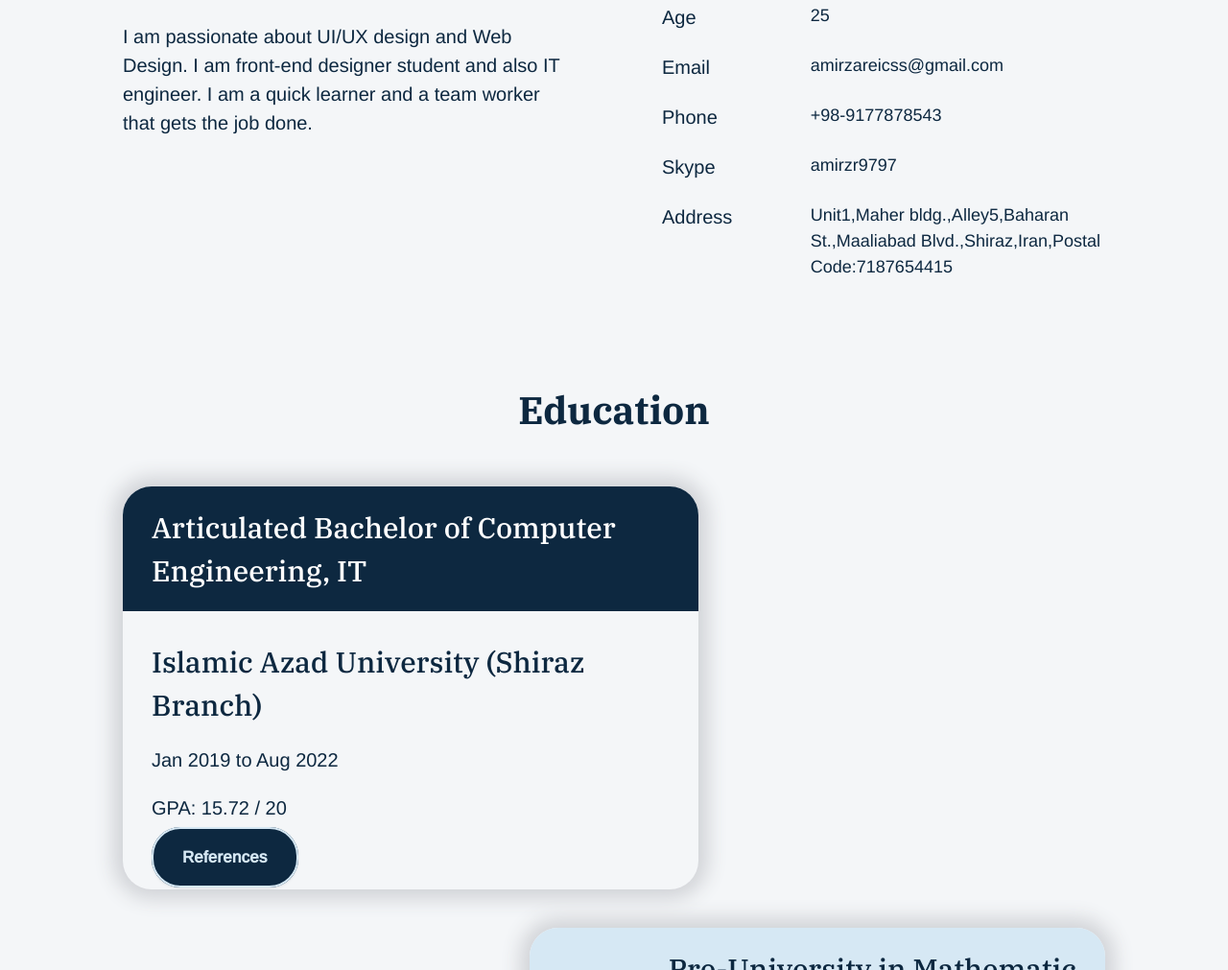
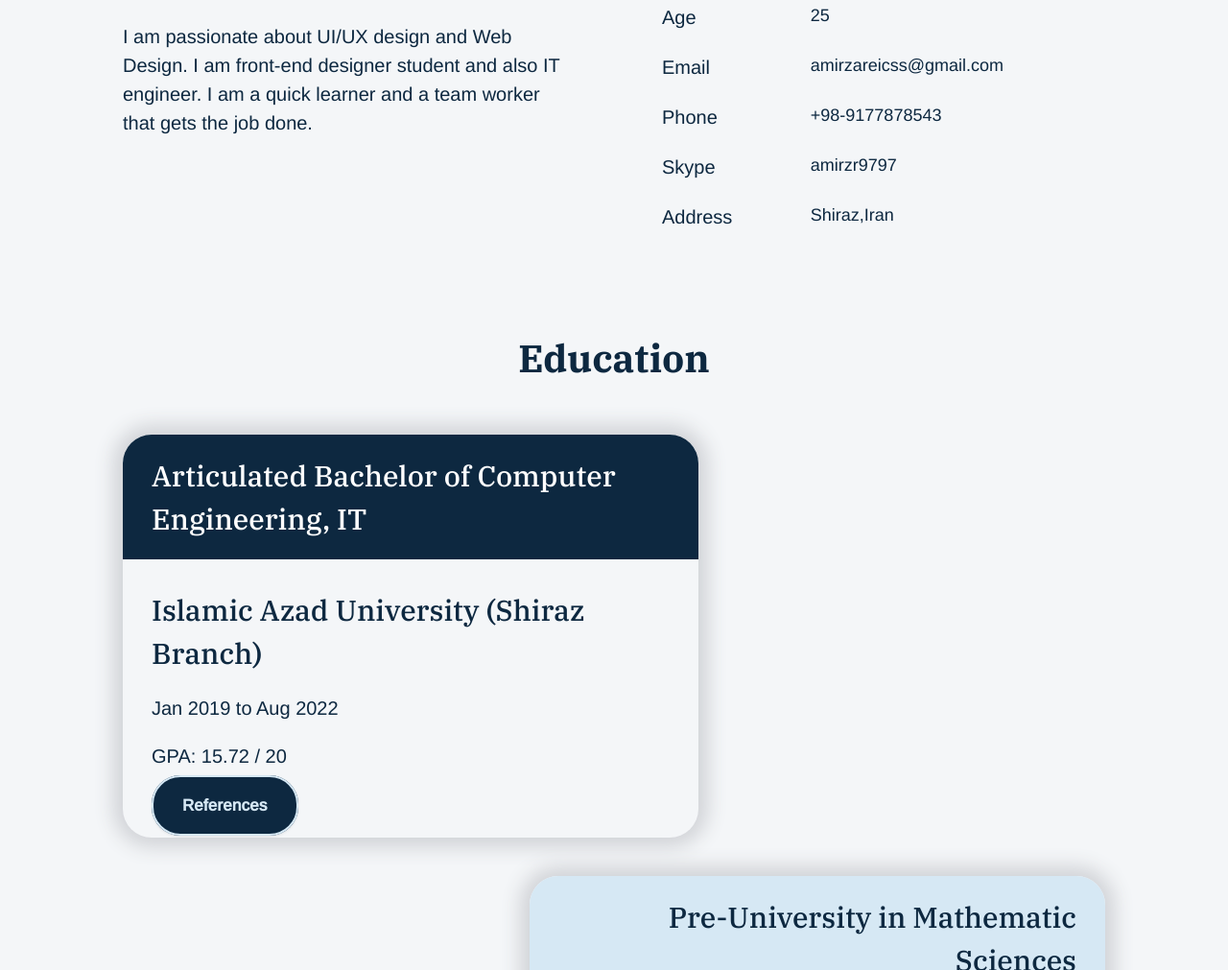
Before and after one commit to amirzareicss/myResume, a website built with Parcel: page index.html in a window 1280 px wide. Shown: the part 971-1982 px from the top of the page at 96% size. Built offline with nearby package versions, Linux system fonts and the light colour scheme.

Commit message:
addressUpdated.

```diff
--- a/index.html
+++ b/index.html
@@ -95,7 +95,7 @@
                 <div class="about__col-1">Skype</div>
                 <div class="about__col-2">amirzr9797</div>
                 <div class="about__col-1">Address</div>
-                <div class="about__col-2">Unit1,Maher bldg.,Alley5,Baharan St.,Maaliabad Blvd.,Shiraz,Iran,Postal Code:7187654415</div>
+                <div class="about__col-2">Shiraz,Iran</div>
             </div>
         </div>
     </section>
```
